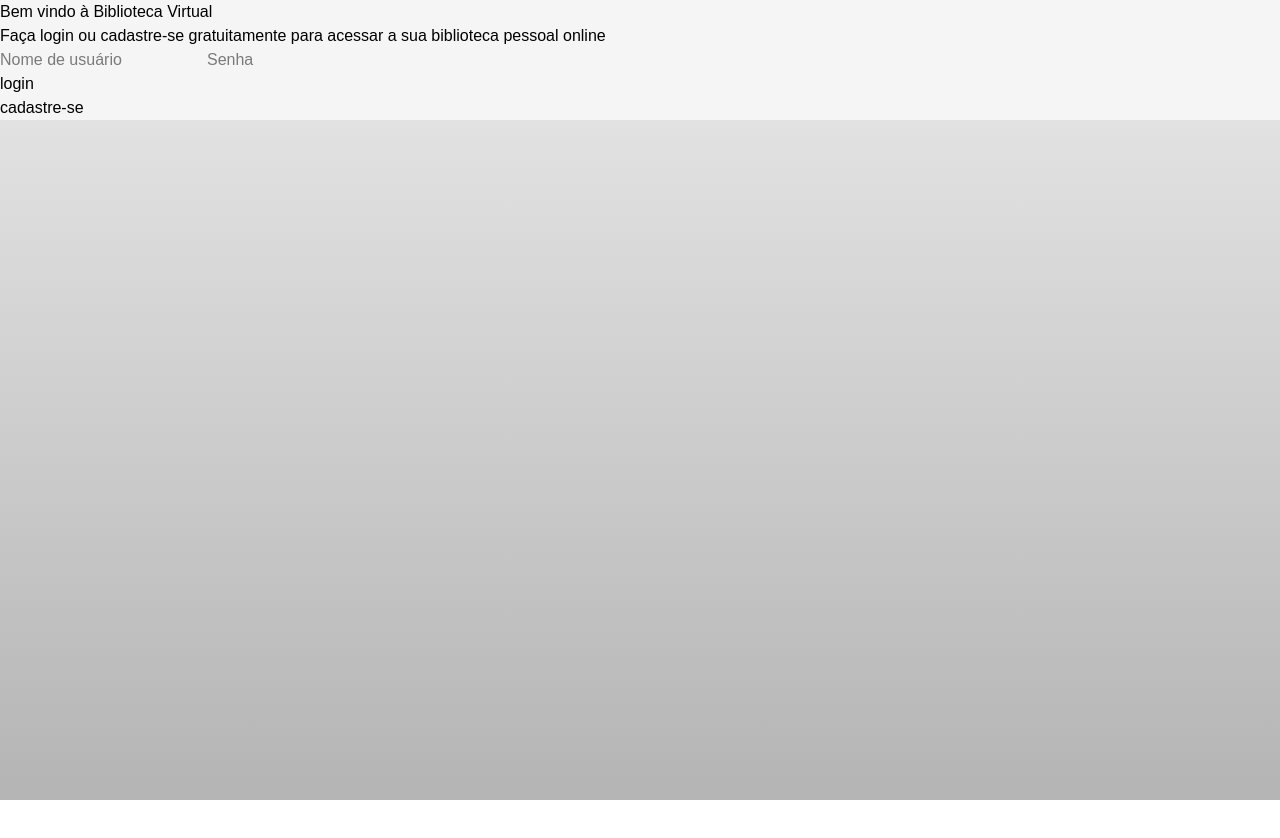
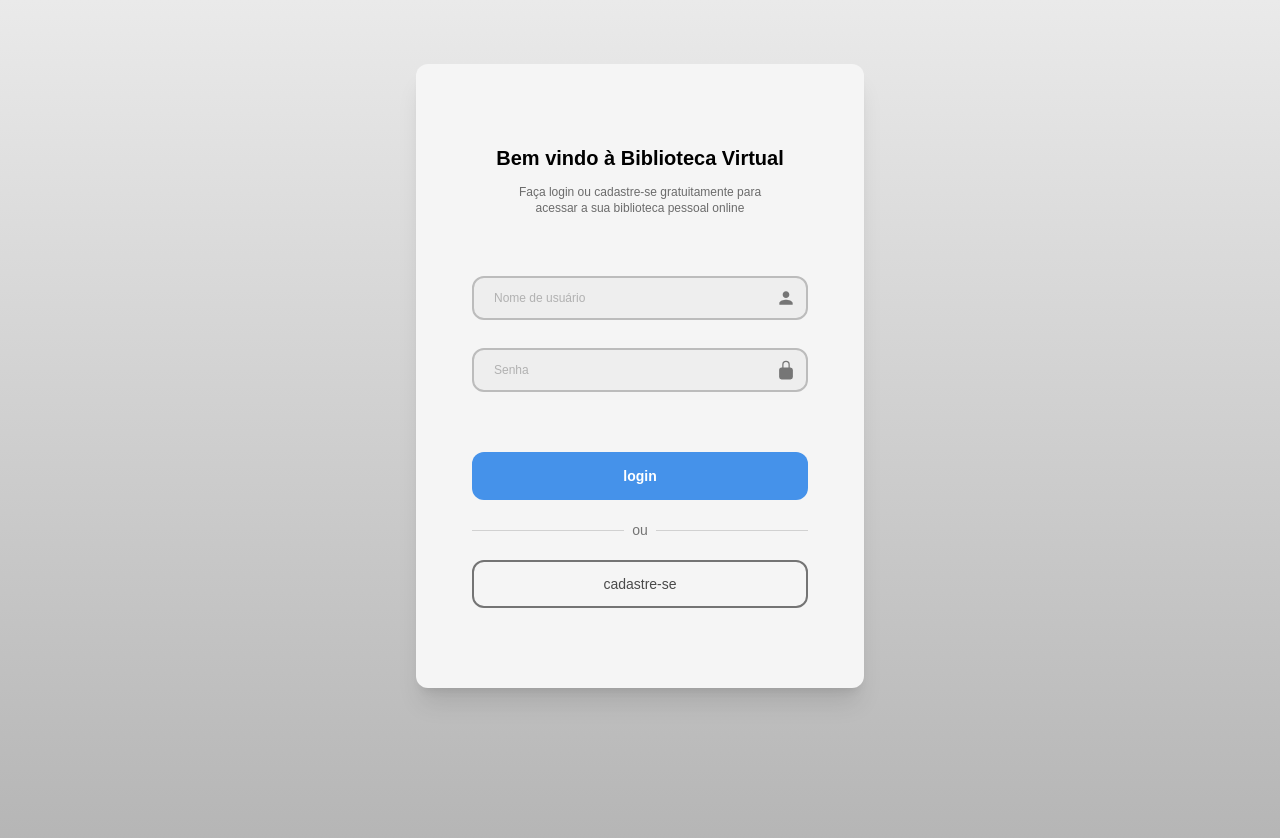
Before and after one commit to Rauatorres/next-library-app, a Next.js app: page / in a window 1280 px wide. Shown: the top 838 px of the page. Before the commit the page ends 800 px from the top, so only its background shows below. Built offline with nearby package versions, Linux system fonts and the light colour scheme.

Commit message:
criando os componentes da tela de login

```diff
--- a/package.json
+++ b/package.json
@@ -13,7 +13,8 @@
     "axios": "^1.13.2",
     "next": "16.1.1",
     "react": "19.2.3",
-    "react-dom": "19.2.3"
+    "react-dom": "19.2.3",
+    "react-icons": "^5.5.0"
   },
   "devDependencies": {
     "@tailwindcss/postcss": "^4",
--- a/src/app/page.tsx
+++ b/src/app/page.tsx
@@ -1,15 +1,18 @@
+import { MdPerson } from "react-icons/md";
 import Button from "../components/atoms/Button";
 import FormButtonSeparator from "../components/atoms/FormButtonSeparator";
 import FormSubTitle from "../components/atoms/FormSubTitle";
 import FormTitle from "../components/atoms/FormTitle";
 import TextInput from "../components/atoms/TextInput";
 import FormFieldContainer from "../components/molecules/FormFieldContainer";
+import InputWithIcon from "../components/molecules/InputWithIcon";
 import Box from "../components/organisms/Box";
+import { IoLockClosed } from "react-icons/io5";
 
 export default function Login() {
   return (
     <>
-      <Box>
+      <Box type="login-form">
         <FormFieldContainer>
           <FormTitle>Bem vindo à Biblioteca Virtual</FormTitle>
           <FormSubTitle>
@@ -18,13 +21,17 @@ export default function Login() {
           </FormSubTitle>
         </FormFieldContainer>
         <FormFieldContainer>
-          <TextInput placeholder="Nome de usuário" />
-          <TextInput placeholder="Senha" />
+          <InputWithIcon icon={MdPerson}>
+            <TextInput placeholder="Nome de usuário" marginY="md" />
+          </InputWithIcon>
+          <InputWithIcon icon={IoLockClosed}>
+            <TextInput type="password" placeholder="Senha" marginY="md" />
+          </InputWithIcon>
         </FormFieldContainer>
         <FormFieldContainer>
-          <Button text="login" />
+          <Button text="login" color="primary" size="full" font="md" />
           <FormButtonSeparator />
-          <Button text="cadastre-se" />
+          <Button text="cadastre-se" color="link" size="full" font="md" />
         </FormFieldContainer>
       </Box>
     </>
--- a/src/components/atoms/Button.tsx
+++ b/src/components/atoms/Button.tsx
@@ -1,9 +1,39 @@
 type ButtonProps = {
   text: string;
+  color?: "primary" | "link";
+  size?: "full";
+  font?: "md";
 };
 
-const Button = ({ text }: ButtonProps) => {
-  return <button>{text}</button>;
+const Button = ({ text, color, size, font }: ButtonProps) => {
+  let style: string = "";
+
+  switch (color) {
+    case "primary":
+      style += ` bg-(--form-primary-button-bg-color) text-white font-semibold`;
+      break;
+    case "link":
+      style += ` text-(--form-link-button-text-color) outline-2 outline-(--form-link-button-border-color) outline-offset-[-2px]`;
+      break;
+  }
+
+  switch (size) {
+    case "full":
+      style += " w-full ";
+  }
+
+  switch (font) {
+    case "md":
+      style += `text-sm py-3.5 `;
+    default:
+      style += `py-1`;
+  }
+
+  return (
+    <button className={` cursor-pointer rounded-xl block px-2  ${style} `}>
+      {text}
+    </button>
+  );
 };
 
 export default Button;
--- a/src/components/atoms/FormButtonSeparator.tsx
+++ b/src/components/atoms/FormButtonSeparator.tsx
@@ -1,5 +1,34 @@
 const FormButtonSeparator = () => {
-  return <div></div>;
+  return (
+    <div
+      className="
+      flex items-center
+      my-5
+      text-sm
+    "
+    >
+      <hr
+        className="
+        w-full
+        text-(--form-separator-line-color)
+      "
+      />
+      <p
+        className="
+        mx-2
+        text-(--form-separator-text-color)
+      "
+      >
+        ou
+      </p>
+      <hr
+        className="
+        w-full
+        text-(--form-separator-line-color)
+      "
+      />
+    </div>
+  );
 };
 
 export default FormButtonSeparator;
--- a/src/components/atoms/FormSubTitle.tsx
+++ b/src/components/atoms/FormSubTitle.tsx
@@ -1,7 +1,17 @@
 import { ReactNode } from "react";
 
 const FormSubTitle = ({ children }: { children: ReactNode }) => {
-  return <h2>{children}</h2>;
+  return (
+    <h2
+      className="
+    text-(--form-subtitle-color) text-center text-xs
+    w-[80%]
+    mx-auto my-3
+  "
+    >
+      {children}
+    </h2>
+  );
 };
 
 export default FormSubTitle;
--- a/src/components/atoms/FormTitle.tsx
+++ b/src/components/atoms/FormTitle.tsx
@@ -1,7 +1,16 @@
 import { ReactNode } from "react";
 
 const FormTitle = ({ children }: { children: ReactNode }) => {
-  return <h1>{children}</h1>;
+  return (
+    <h1
+      className="
+    font-bold text-xl text-center
+    mx-auto
+  "
+    >
+      {children}
+    </h1>
+  );
 };
 
 export default FormTitle;
--- a/src/components/atoms/TextInput.tsx
+++ b/src/components/atoms/TextInput.tsx
@@ -1,9 +1,40 @@
 type TextInputProps = {
+  type?: "text" | "password";
   placeholder?: string;
+  marginY?: "md";
 };
 
-const TextInput = ({ placeholder }: TextInputProps) => {
-  return <input type="text" placeholder={placeholder} />;
+const TextInput = ({ type, placeholder, marginY }: TextInputProps) => {
+  let style: string = "";
+
+  if (type == undefined) {
+    type = "text";
+  }
+
+  switch (marginY) {
+    case "md":
+      style += " my-7 ";
+      break;
+  }
+
+  return (
+    <input
+      className={`
+    bg-(--text-input-bg-color)
+    border-2 border-(--text-input-border-color)
+    box-border
+    w-full
+    block
+    text-xs text-(--text-input-text-color)
+    py-3 px-5 pr-10
+    rounded-xl
+    focus:outline-none focus:ring-0 focus:bg-(--text-input-focus-bg-color)
+    ${style}
+  `}
+      type={type}
+      placeholder={placeholder}
+    />
+  );
 };
 
 export default TextInput;
--- a/src/components/molecules/FormFieldContainer.tsx
+++ b/src/components/molecules/FormFieldContainer.tsx
@@ -1,6 +1,10 @@
 import { ReactNode } from "react";
 
-const FormFieldContainer = ({ children }: { children: ReactNode }) => {
+type FormFieldContainerProps = {
+  children: ReactNode;
+};
+
+const FormFieldContainer = ({ children }: FormFieldContainerProps) => {
   return <div>{children}</div>;
 };
 
--- /dev/null
+++ b/src/components/molecules/InputWithIcon.tsx
@@ -0,0 +1,26 @@
+import { ReactNode } from "react";
+import { IconType } from "react-icons";
+
+type InputWithIconProps = {
+  children: ReactNode;
+  icon: IconType;
+};
+
+const InputWithIcon = ({ children, icon: Icon }: InputWithIconProps) => {
+  return (
+    <div className="relative">
+      {children}
+      <Icon
+        className="
+        absolute
+        right-3
+        top-1/2
+        -translate-y-1/2
+        text-(--text-input-text-color) text-xl
+      "
+      />
+    </div>
+  );
+};
+
+export default InputWithIcon;
--- a/src/components/organisms/Box.tsx
+++ b/src/components/organisms/Box.tsx
@@ -1,7 +1,37 @@
 import { ReactNode } from "react";
 
-const Box = ({ children }: { children: ReactNode }) => {
-  return <div className="bg-(--main-box-bg-color)">{children}</div>;
+type BoxProps = {
+  children: ReactNode;
+  type?: "login-form";
+};
+
+const Box = ({ children, type }: BoxProps) => {
+  let style: string;
+  switch (type) {
+    case "login-form":
+      style = `
+        w-[28rem]
+        mx-auto my-[4rem]
+        shadow-xl
+        px-[3.5rem] py-[5rem]
+        space-y-15
+      `;
+      break;
+    default:
+      style = `
+        w-fit
+      `;
+  }
+  return (
+    <div
+      className={`
+      bg-(--main-box-bg-color)
+      rounded-xl
+      ${style}`}
+    >
+      {children}
+    </div>
+  );
 };
 
 export default Box;
```
Also changed, not shown: 1 other file (tests, documents, lock files or other folders).
